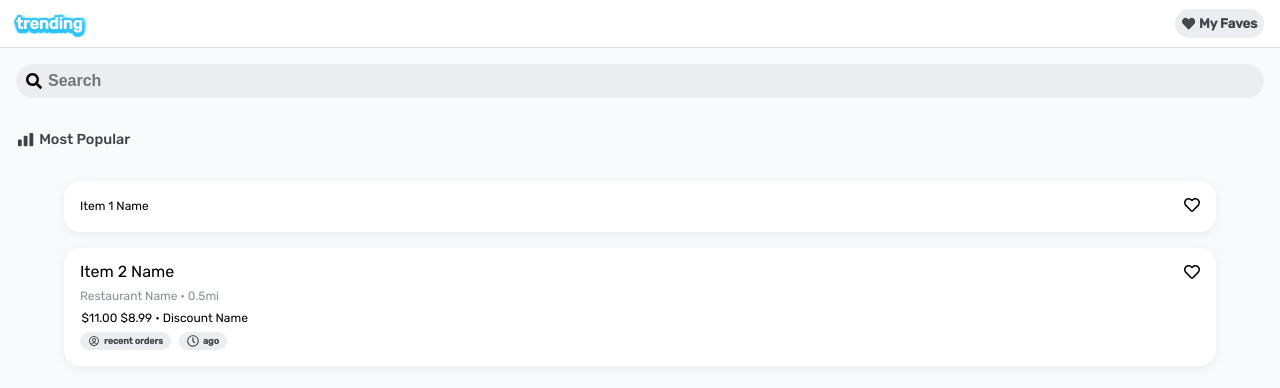
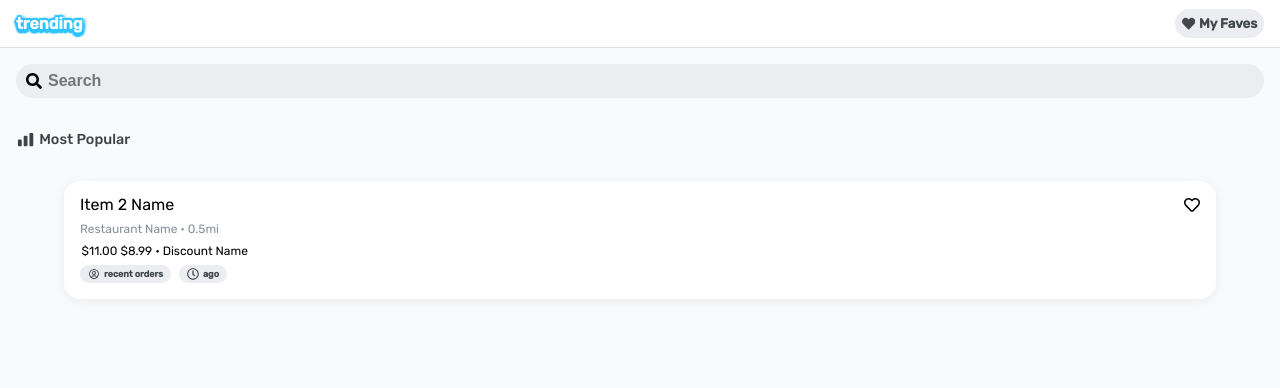
Before and after one commit to hkarambizi/trending-products, a React (Create React App) app in the folder client/: page / in a window 1280 px wide. Shown: the top 388 px of the page. Built offline with nearby package versions, Linux system fonts and the light colour scheme; a web font is replaced by a local one.

Commit message:
Delineate the components

```diff
--- a/client/src/App.js
+++ b/client/src/App.js
@@ -5,8 +5,9 @@ import "./App.scss";
 
 function App() {
   return (
+    // START OF APP
     <div className="App">
-
+      {/* START of nav */}
       <div className="nav">
         <div className="page-title">
           <h1 className="title">trending</h1>
@@ -20,7 +21,12 @@ function App() {
           </button>
         </div>
       </div>
+      {/* END of nav */}
+
+      {/* START OF app */}
       <div className="app">
+
+        {/* START SEARCH CONTAINER */}
         <div className="search-container">
           <div className="search-group">
             <FaSearch className="search-icon left"></FaSearch>
@@ -31,7 +37,9 @@ function App() {
             />
           </div>
         </div>
+        {/* END SEARCH CONTAINER */}
 
+        {/* START SelectRow - Most Popular */}
         <div className="sort-select-row">
           <div className="select-sort">
             <HiChartBar className="icon"></HiChartBar>
@@ -43,26 +51,18 @@ function App() {
             </select>
           </div>
         </div>
+        {/* END SelectRow - Most Popular */}
 
+        {/* START PRODUCT CONTAINER */}
         <div className="product-card-container">
+
+          {/* START CARD LIST ROW */}
           <div className="trending-item-row">
+
+            {/* START of Card */}
             <div className="trending-item-card">
-                            <div className="product-card-header-row">
-                                <div className="product-card-item-name">
-                                    <p className="item-name">Item 1 Name</p>
-                                </div>
-                                <div className="card-fave-heart">
 
-                                        <FaRegHeart className="fave-icon icon"></FaRegHeart>
-
-                                </div>
-                            </div>
-                        </div>
-
-                    </div>
-                    {/* START */}
-                    <div className="trending-item-row">
-                    <div className="trending-item-card">
+              {/* START Of  Card HEader */}
               <div className="product-card-header-row">
                 <div className="product-card-item-name">
                   <h3 className="item-name">Item 2 Name</h3>
@@ -73,12 +73,20 @@ function App() {
 
                 </div>
               </div>
+              {/* END of Card Header */}
+
+              {/* START of Card Content */}
               <div className="product-card-content-row">
+
+                {/* STart of Card Content RoW */}
                 <div className="restaurant-details-row card-row">
                   <p className="restaurant-name">
                     Restaurant Name &#8226; 0.5mi
                   </p>
                 </div>
+                {/* END of Card Content Row */}
+
+                {/* START of Card Content Row */}
                 <div className="pricing-details-row card-row">
                   <p className="price">$11.00 </p>
 
@@ -86,6 +94,9 @@ function App() {
                     $8.99 &#8226; Discount Name
                   </span></p>
                 </div>
+                {/* END of Card Content Row */}
+
+                {/* START of Card Content Row  */}
                 <div className="meta-data-row card-row">
                   <div className="recent-orders metadata-pill pill">
 
@@ -106,13 +117,25 @@ function App() {
                     </p>
                   </div>
                 </div>
+                {/* END of Card Content RoW */}
+
               </div>
+              {/* END of Card COntent */}
+
             </div>
+            {/* END of Card */}
+
           </div>
-                        {/* END */}
+          {/* END CARD LIST ROW */}
+
         </div>
+        {/* PRODUCT CONTAINER END */}
+
       </div>
+      {/* END of app */}
+
     </div>
+    // END of App
   );
 }
 
```
Lines whose indentation alone changed are shown as unchanged.
